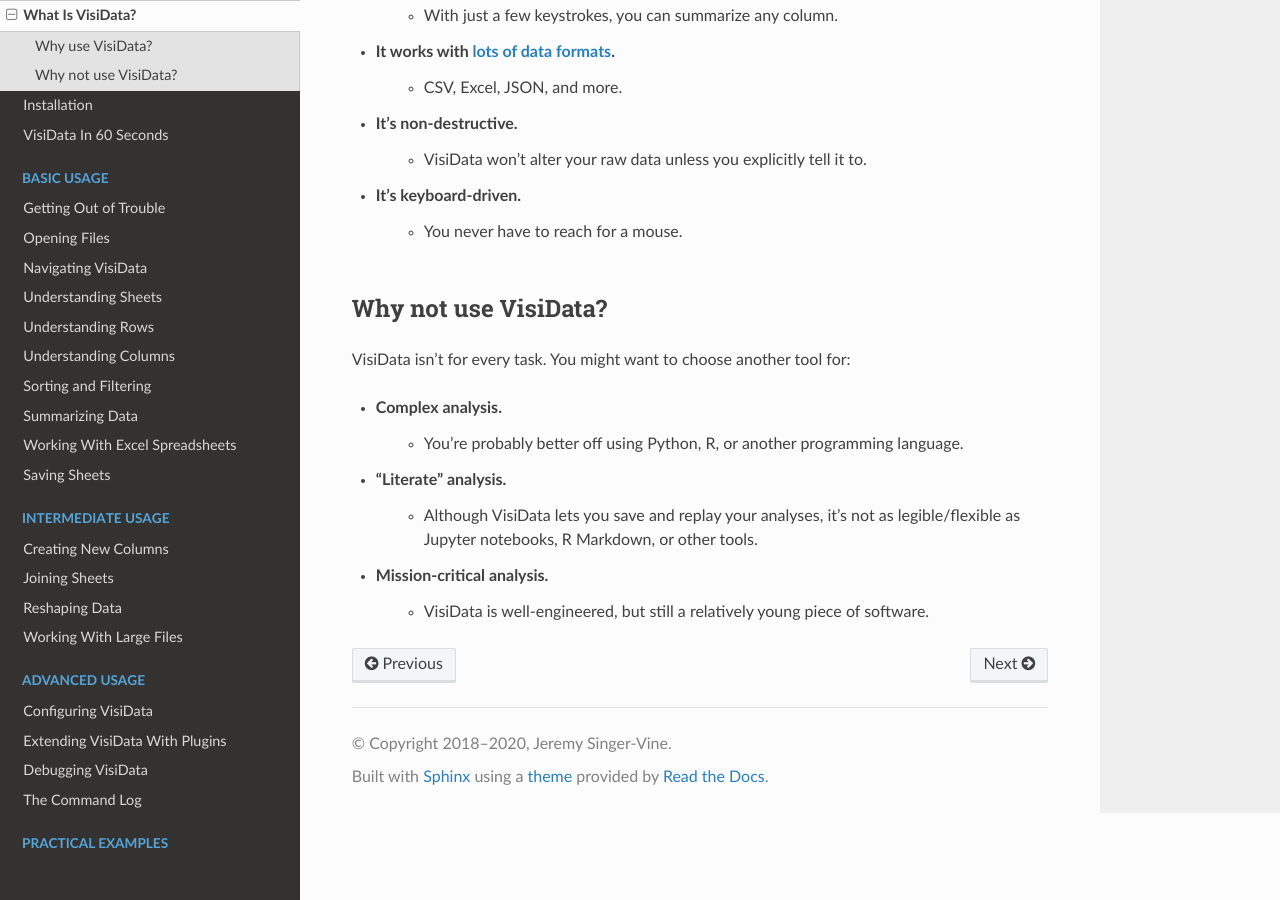
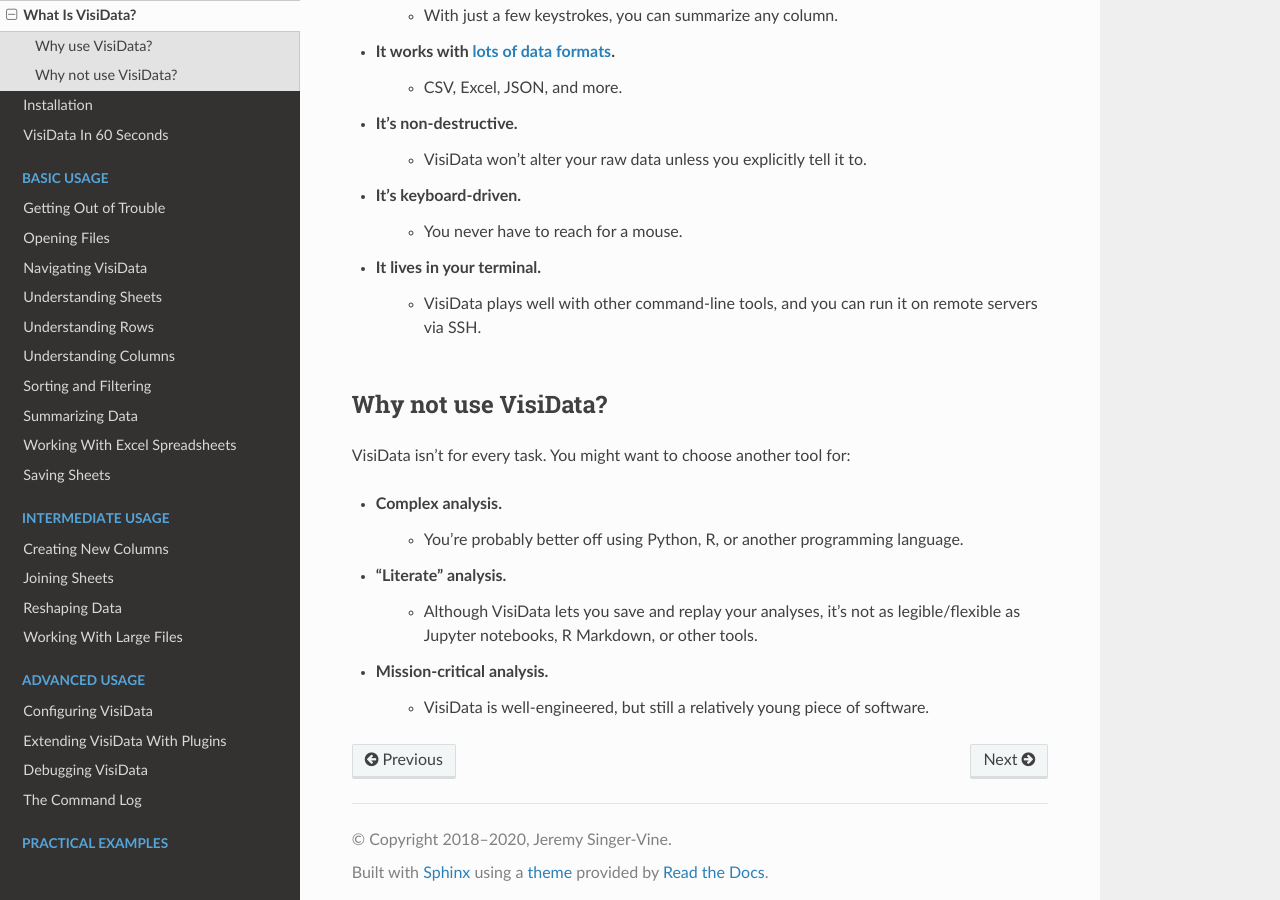
Before and after one commit to jsvine/intro-to-visidata, a Sphinx documentation site: the page built from docs/the-big-picture/what-is-visidata.rst, in a window 1280 px wide and 900 px high, scrolled down 637 px. Built offline with Sphinx 7.4.7 and the Read the Docs theme 2.0.0, drawn with Linux system fonts in a browser that asks for light colours.

Commit message:
Add command-line/server to "Why use VisiData?"

```diff
--- a/docs/the-big-picture/what-is-visidata.rst
+++ b/docs/the-big-picture/what-is-visidata.rst
@@ -25,6 +25,8 @@
     - VisiData won't alter your raw data unless you explicitly tell it to.
 - It's keyboard-driven.
     - You never have to reach for a mouse.
+- It lives in your terminal.
+    - VisiData plays well with other command-line tools, and you can run it on remote servers via SSH.
 
 
 Why not use VisiData?
```
